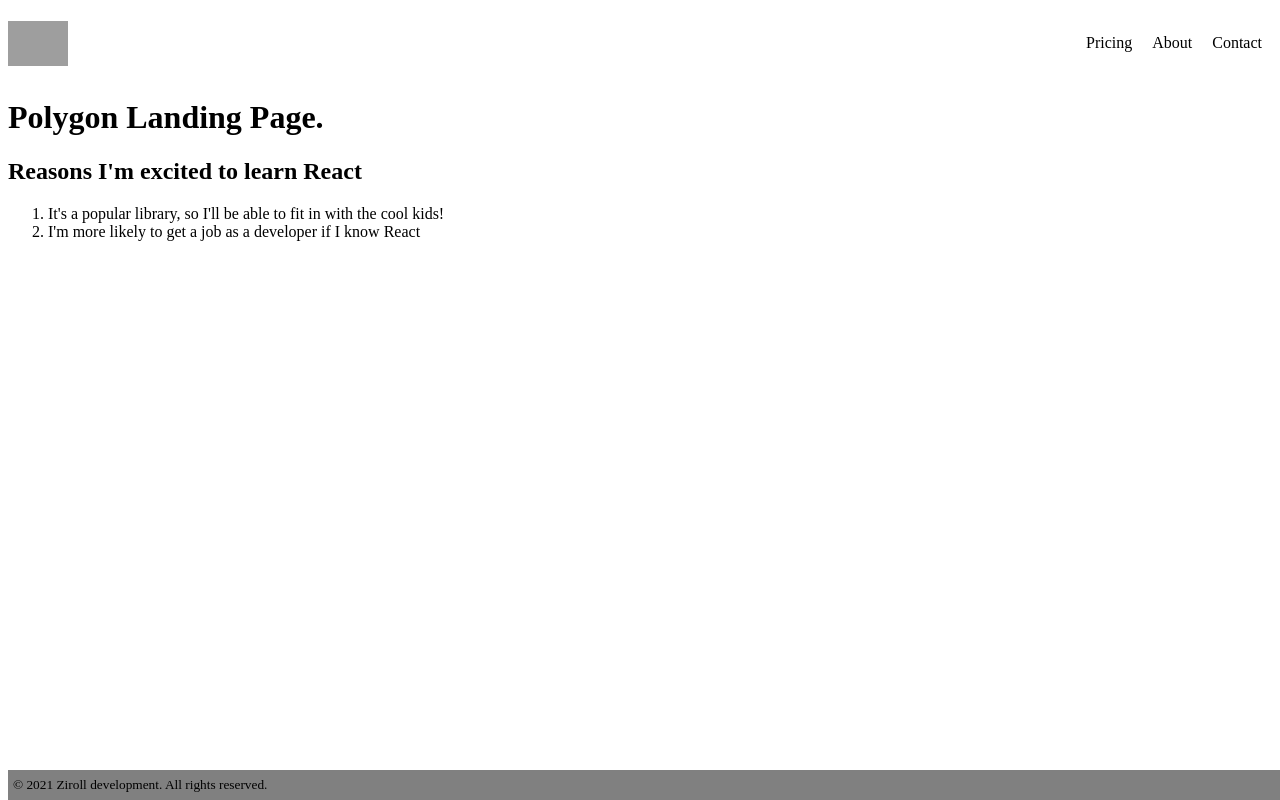
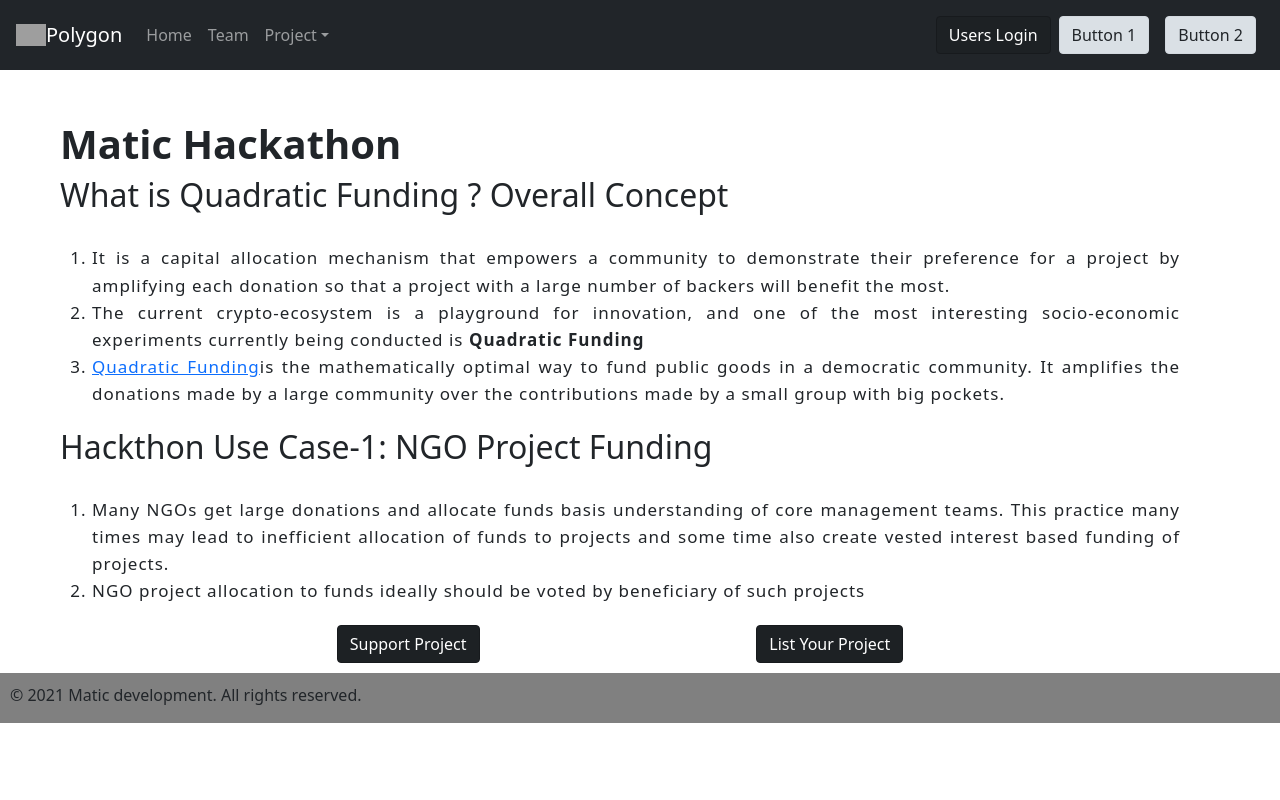
Before and after one commit to akshaydhayal/Polygon-Frontend, a React (Create React App) app: page / in a window 1280 px wide. Built offline with nearby package versions, Linux system fonts and the light colour scheme; grey boxes are pictures that could not be loaded.

Commit message:
Landing Page build

```diff
--- a/package.json
+++ b/package.json
@@ -6,7 +6,9 @@
     "@testing-library/jest-dom": "^5.15.1",
     "@testing-library/react": "^11.2.7",
     "@testing-library/user-event": "^12.8.3",
+    "bootstrap": "^5.1.3",
     "react": "^17.0.2",
+    "react-bootstrap": "^2.0.3",
     "react-dom": "^17.0.2",
     "react-scripts": "4.0.3",
     "web-vitals": "^1.1.2"
--- a/public/index.html
+++ b/public/index.html
@@ -15,6 +15,8 @@
       user's mobile device or desktop. See https://developers.google.com/web/fundamentals/web-app-manifest/
     -->
     <link rel="manifest" href="%PUBLIC_URL%/manifest.json" />
+    <link rel="stylesheet" href="https://stackpath.bootstrapcdn.com/bootstrap/4.3.1/css/bootstrap.min.css"
+    integrity="sha384-ggOyR0iXCbMQv3Xipma34MD+dH/1fQ784/j6cY/iJTQUOhcWr7x9JvoRxT2MZw1T" crossorigin="anonymous">
     <!--
       Notice the use of %PUBLIC_URL% in the tags above.
       It will be replaced with the URL of the `public` folder during the build.
--- a/src/Pages/LandingPage/App.css
+++ b/src/Pages/LandingPage/App.css
@@ -13,11 +13,10 @@
 .nav-items > li {
     padding: 10px;
 }
-footer{
-    position: absolute;
-    bottom: 0;
+ footer{
     height:20px;
-    width:100%;
     padding: 5px;
+    display:flex;
     background-color:gray;
- }
+    align-content: flex-end;
+}
--- a/src/Pages/LandingPage/App.js
+++ b/src/Pages/LandingPage/App.js
@@ -2,9 +2,9 @@
  */
  import './App.css';
 
-import Header from "../../components/LandingComponents/Header"
-import MainContent from "../../components/LandingComponents/MainContent"
-import Footer from "../../components/LandingComponents/Footer"
+import Header from "../../components/LandingComponents/Header.js"
+import MainContent from "../../components/LandingComponents/MainContent.js"
+import Footer from "../../components/LandingComponents/Footer.js"
 
 function App() {
     return (
--- /dev/null
+++ b/src/components/LandingComponents/Footer.css
@@ -0,0 +1,8 @@
+.footer{
+  display:flex;
+    height: 50px;
+  bottom: 0px;
+  width: 100%;
+  margin-bottom: 0px;
+  padding:10px;
+}
--- a/src/components/LandingComponents/Footer.js
+++ b/src/components/LandingComponents/Footer.js
@@ -1,8 +1,10 @@
 import React from "react"
+import './Footer.css'
+
 function Footer() {
     return (
-        <footer>
-            <small>© 2021 Ziroll development. All rights reserved.</small>
+        <footer className="footer">
+            © 2021 Matic development. All rights reserved.
         </footer>
     )
 }
--- a/src/components/LandingComponents/Header.js
+++ b/src/components/LandingComponents/Header.js
@@ -1,7 +1,46 @@
 import React from "react"
+
+import "bootstrap/dist/css/bootstrap.min.css";
+import Navbar from "react-bootstrap/Navbar";
+import Nav from "react-bootstrap/Nav";
+import Form from "react-bootstrap/Form";
+import Button from "react-bootstrap/Button";
+import FormControl from "react-bootstrap/FormControl";
+import NavDropdown from "react-bootstrap/NavDropdown";
+
 function Header() {
     return (
-        <header>
+        <Navbar bg="dark" variant="dark">
+        <img className="navv-logo1"
+        src="https://image.shutterstock.com/image-vector/minimalist-simple-modern-ocean-sun-260nw-1892993923.jpg"
+        width="30px" margin-right="10px"
+        alt="React Bootstrap logo"
+      />
+        <Navbar.Brand href="#home">Polygon</Navbar.Brand>
+        <Navbar.Toggle />
+        <Navbar.Collapse>
+          <Nav className="mr-auto">
+            <Nav.Link href="#home">Home</Nav.Link>
+            <Nav.Link href="#foo">Team</Nav.Link>
+            <NavDropdown title="Project">
+              <NavDropdown.Item href="#action/1">action 1</NavDropdown.Item>
+              <NavDropdown.Item href="#action/2">action 2</NavDropdown.Item>
+              <NavDropdown.Item href="#action/3">action 3</NavDropdown.Item>
+              <NavDropdown.Divider />
+              <NavDropdown.Item href="#action/4">action 4</NavDropdown.Item>
+            </NavDropdown>
+          </Nav>
+
+          <Button variant="dark" active>Users Login</Button>{' '}
+
+          <Nav>
+            <Nav.Link href="#deets"><Button variant="light" active>Button 1</Button></Nav.Link>
+            <Nav.Link href="#deets"><Button variant="light" active>Button 2</Button></Nav.Link>
+       </Nav>
+
+        </Navbar.Collapse>
+      </Navbar>
+        /*<header>
             <nav className="nav">
                 <img src="https://upload.wikimedia.org/wikipedia/commons/thumb/a/a7/React-icon.svg/1280px-React-icon.svg.png" className="nav-logo" />
                 <ul className="nav-items">
@@ -10,7 +49,7 @@ function Header() {
                     <li>Contact</li>
                 </ul>
             </nav>
-        </header>
+        </header>*/
     )
 }
 export default Header
--- /dev/null
+++ b/src/components/LandingComponents/MainContent.css
@@ -0,0 +1,26 @@
+.button-landing{
+  display: flex;
+  justify-content: space-evenly;
+  margin-bottom:10px;
+}
+.main{
+  height: 100%;
+  margin-top: 50px;
+  margin-right: 100px;
+  margin-left: 60px;
+
+
+}
+.main>h1{
+  font-weight: 700;
+}
+.main >ol{
+  margin-top: 30px;
+  margin-bottom: 20px;
+  text-align: justify;
+  letter-spacing: 1px;
+    font-weight: 450;
+    font-size: 17px;
+    line-height: 1.6;
+
+}
--- a/src/components/LandingComponents/MainContent.js
+++ b/src/components/LandingComponents/MainContent.js
@@ -1,7 +1,31 @@
 import React from "react"
+import Button from "react-bootstrap/Button";
+import './MainContent.css';
+
 function MainContent() {
     return (
-        <div>
+
+           <div className="main">
+            <h1>Matic Hackathon </h1>
+            <h2> What is Quadratic Funding ? Overall Concept </h2>
+            <ol>
+                <li>It is a capital allocation mechanism that empowers a community to demonstrate their preference for a project by amplifying each donation so that a project with a large number of backers will benefit the most.</li>
+                <li>The current crypto-ecosystem is a playground for innovation, and one of the most interesting socio-economic experiments currently being conducted is <b>Quadratic Funding</b></li>
+
+                 <li><a href="https://arxiv.org/pdf/1809.06421.pdf">Quadratic Funding</a>is the mathematically optimal way to fund public goods in a democratic community. It amplifies the donations made by a large community over the contributions made by a small group with big pockets.</li>
+            </ol>
+            <h2> Hackthon Use Case-1: NGO Project Funding </h2>
+            <ol>
+              <li> Many NGOs get large donations and allocate funds basis understanding of core management teams. This practice many times may lead to inefficient allocation of funds to projects and some time also create vested interest based funding of projects.</li>
+              <li> NGO project allocation to funds ideally should be voted by beneficiary of such projects</li>
+            </ol>
+            <div className="button-landing">
+              <Button variant="dark" active>Support Project</Button>
+              <Button variant="dark" active>List Your Project</Button>
+            </div>
+
+        </div>
+        /* <div>
             <h1>Polygon Landing Page.</h1>
             <h2>Reasons I'm excited to learn React</h2>
             <ol>
@@ -10,7 +34,7 @@ function MainContent() {
                 <li>I'm more likely to get a job as a developer
                 if I know React</li>
             </ol>
-        </div>
+        </div> */
     )
 }
 export default MainContent
```
Also changed, not shown: src/index.css (line endings or trailing spaces), 1 other file (tests, documents, lock files or other folders).
